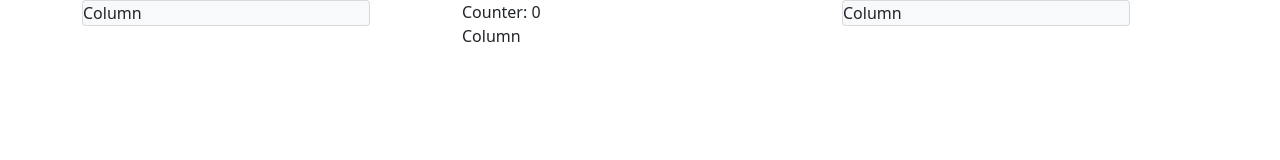
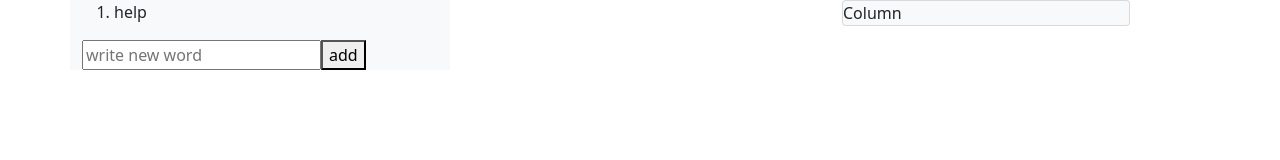
Before and after one commit to arinmis/word-trainer-web-app, a plain HTML site: page index.html in a window 1280 px wide. Drawn offline with nearby package versions, Linux system fonts and the light colour scheme.

Commit message:
add new word

```diff
--- a/app.js
+++ b/app.js
@@ -1,9 +1,17 @@
-const Counter = {
-  data() {
-    return {
-      counter: 0
+const words = Vue.createApp({
+    data() {
+        return {
+            wordArray: ["help"],
+            newWord: ""
+        }
     }
-  }
-};
+})
 
-Vue.createApp(Counter).mount('#counter');
+const wordBox = words.mount("#words");
+
+function addWord() {
+    if (wordBox.newWord.length > 1 && !wordBox.wordArray.includes(wordBox.newWord)) {
+        wordBox.wordArray.push(wordBox.newWord);
+        wordBox.newWord = null;
+    }
+}
--- a/index.html
+++ b/index.html
@@ -9,16 +9,24 @@
     <body>
         <div class="container">
           <div class="row">
+            <div class="col bg-light" id="words" >
+                <ol>
+                    <li v-for="word in wordArray">
+                        {{ word }}
+                    </li>
+                </ol>
+                <input v-model="newWord" placeholder="write new word">
+                    <button onclick="addWord()">add</button>
+                </input>
+             </div>
             <div class="col">
-                <div class="card bg-light" style="width: 18rem;">
-                    Column
-                </div>
-            </div>
-            <div class="col">
-                <div id="counter">
-                      Counter: {{ counter }}
-                </div>
-                Column
+                <!-- button>Start</button>
+                <div>{{ quizWord }}</div>
+                <div>
+                    <input v-model="answer" placeholder="write the answer">
+                        <button onclick="check()">add</button>
+                    </input>
+                </divi -->
             </div>
             <div class="col">
                 <div class="card bg-light" style="width: 18rem;">
```
